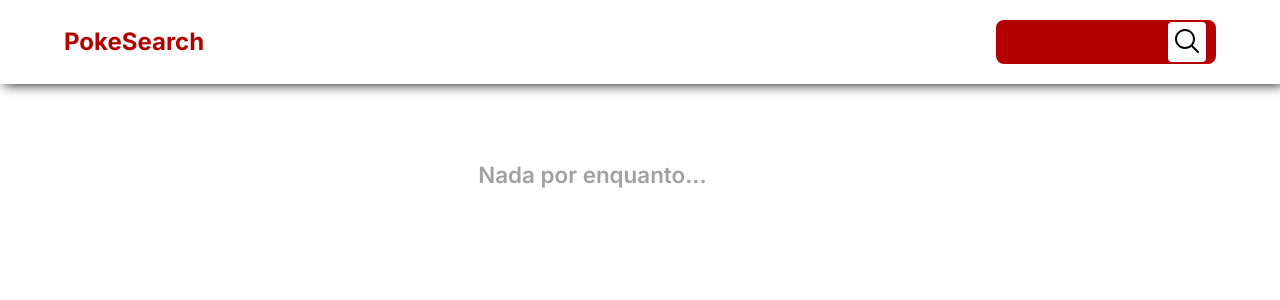
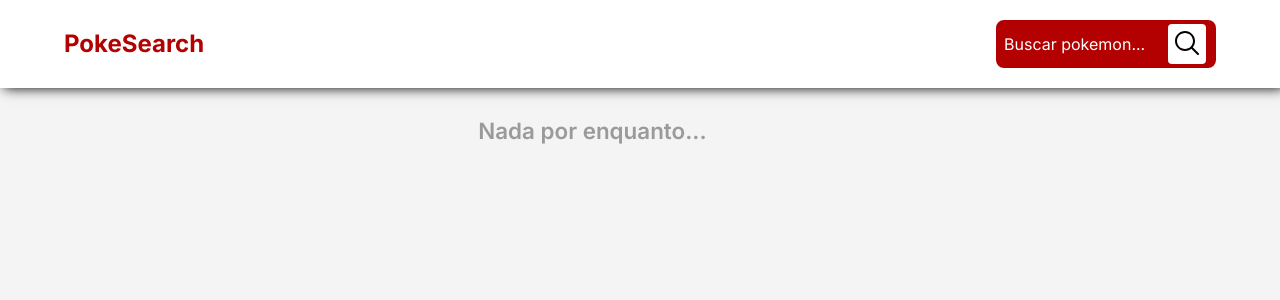
Before and after one commit to jallesbatista/poke-app, a Vue app: page / in a window 1280 px wide. Shown: the top 300 px of the page. Built offline with nearby package versions, Linux system fonts and the light colour scheme.

Commit message:
feat: create list card and some alters in css

```diff
--- a/src/App.vue
+++ b/src/App.vue
@@ -113,6 +113,7 @@ video {
   font-family: "Inter", sans-serif;
   vertical-align: baseline;
   box-sizing: border-box;
+  text-decoration: none;
 }
 
 /* HTML5 display-role reset for older browsers */
@@ -132,6 +133,7 @@ section {
 
 body {
   line-height: 1;
+  background-color: #a3a3a31c;
 }
 
 ol,
--- a/src/components/PokeHeader.vue
+++ b/src/components/PokeHeader.vue
@@ -2,13 +2,13 @@
   <header>
     <div class="container">
       <nav>
-        <h1>PokeSearch</h1>
-        <div class="input-group">
-          <input class="input-default" type="text" v-model="search" name="name" />
-          <button class="btn-primary btn-search" type="button" v-on:click="searchPokemon">
+        <a href="#"><h1>PokeSearch</h1></a>
+        <form class="input-group">
+          <input placeholder="Buscar pokemon..." class="input-default" type="text" v-model="search" name="name" />
+          <button class="btn-primary btn-search" type="submit" v-on:click.prevent="searchPokemon">
             <img :src="searchIcon" alt="Lupe" />
           </button>
-        </div>
+        </form>
       </nav>
     </div>
   </header>
@@ -31,16 +31,14 @@ export default {
       });
     },
   },
-  watch: {
-    search(val) {
-      console.log(val);
-    },
-  },
+  watch: {},
 };
 </script>
 
 <style scoped>
 header {
+  position: fixed;
+  top: 0;
   width: 100%;
   padding: 12px 0;
   background-color: white;
@@ -56,13 +54,22 @@ nav {
   align-items: center;
   gap: 8px;
 }
-
 .input-group input {
   padding: 12px 60px 12px 6px;
   background-color: #b30000;
   color: white;
   font-weight: 500;
+  border: 2px solid #b30000;
+  transition: 0.5s;
 }
+.input-group input:focus {
+  background-color: #e60000;
+}
+.input-group input::placeholder {
+  color: white;
+  font-weight: 400;
+}
+
 h1 {
   font-weight: 700;
   font-size: 1.5rem;
--- a/src/components/PokeHome.vue
+++ b/src/components/PokeHome.vue
@@ -1,8 +1,9 @@
 <template>
-  <PokeHeader v-on:search-pokemon="searchPokemon" />
+  <PokeHeader v-on:search-pokemon="searchPokemonSpecies" />
   <main>
     <div class="container">
       <div class="nothing-message" v-if="pokemons.length <= 0">Nada por enquanto...</div>
+      <PokeList v-if="pokemons.length" :pokemons="pokemons" />
     </div>
   </main>
 </template>
@@ -10,25 +11,103 @@
 <script>
 import instance from "@/server/axios";
 import PokeHeader from "./PokeHeader.vue";
+import PokeList from "./PokeList.vue";
 export default {
   components: {
     PokeHeader,
+    PokeList,
   },
   data() {
     return {
+      pokemonsNames: [],
       pokemons: [],
     };
   },
   methods: {
-    async searchPokemon({ search }) {
+    async searchPokemonSpecies({ search }) {
+      this.pokemons = [];
+      this.pokemonsNames = [];
+      if (search && typeof search === "string") {
+        try {
+          const specie = await instance.get(`/pokemon-species/${search.toLowerCase().trim()}`);
+          const { data: specieData } = specie;
+          const chain = await this.searchPokemonEvoChain(specieData.evolution_chain.url);
+          const { data: chainData } = chain;
+          this.setPokemonsToSearch(chainData.chain);
+        } catch (error) {
+          console.log(error);
+          return;
+        }
+      }
+    },
+    async searchPokemonEvoChain(url) {
       try {
-        const response = await instance.get(`/pokemon/${search.toLowerCase()}`);
-        console.log(response);
+        const response = await instance.get(url);
         return response;
       } catch (error) {
         console.log(error);
-        return;
       }
+    },
+    chainLoop(evo) {
+      this.pokemonsNames.push({
+        name: evo.species.name,
+      });
+    },
+    setPokemonsToSearch(chain) {
+      this.chainLoop(chain);
+      chain.evolves_to.forEach((evo, index, arr) => {
+        this.chainLoop(evo);
+        if (arr.length) {
+          evo.evolves_to.forEach((evo, index, arr) => {
+            if (arr.length) {
+              this.chainLoop(evo);
+
+              evo.evolves_to.forEach((evo, index, arr) => {
+                if (arr.length) {
+                  this.chainLoop(evo);
+
+                  evo.evolves_to.forEach((evo, index, arr) => {
+                    if (arr.length) {
+                      this.chainLoop(evo);
+                      console.log(evo.evo.evolves_to.length);
+                    }
+                  });
+                }
+              });
+            }
+          });
+        }
+      });
+    },
+    async searchPokemonsStats(name) {
+      try {
+        const response = await instance.get(`/pokemon/${name.toLowerCase().trim()}`);
+        const { data } = response;
+
+        const pokeInfo = {
+          image: data.sprites.other.dream_world.front_default,
+          order: data.order,
+          name: data.name,
+        };
+
+        data.stats.forEach(({ base_stat, stat }) => {
+          pokeInfo[`${stat.name}`] = base_stat;
+        });
+
+        this.pokemons.push(pokeInfo);
+      } catch (error) {
+        console.log(error);
+      }
+    },
+  },
+  watch: {
+    pokemonsNames: {
+      handler(val) {
+        Object.values(val).forEach(({ name }) => {
+          this.searchPokemonsStats(name);
+        });
+      },
+      deep: true,
     },
   },
 };
@@ -36,7 +115,7 @@ export default {
 
 <style>
 main {
-  margin-top: 20px;
+  margin-top: 120px;
 }
 .nothing-message {
   width: 90%;
--- /dev/null
+++ b/src/components/PokeList.vue
@@ -0,0 +1,93 @@
+<template>
+  <ul v-if="pokemonsList.length">
+    <li v-for="(pokemon, index) in pokemonsList" v-bind:key="index">
+      <img :src="pokemon.image" alt="" />
+      <div class="profile">
+        <h2>{{ pokemon.name }}</h2>
+        <div class="stats">
+          <p style="text-shadow: 0px 0px 1px #19a119bd">HP: {{ pokemon.hp }}</p>
+          <p style="text-shadow: 0px 0px 1px #ff0000">ATTACK: {{ pokemon.attack }}</p>
+          <p style="text-shadow: 0px 0px 1px #7c7cffb3">DEFENSE: {{ pokemon.defense }}</p>
+          <p style="text-shadow: 0px 0px 1px #f0b100">SPEED: {{ pokemon.speed }}</p>
+          <p style="text-shadow: 0px 0px 1px #e254e2">SPECIAL ATTACK: {{ pokemon["special-attack"] }}</p>
+          <p style="text-shadow: 0px 0px 1px mediumblue">SPECIAL DEFENSE: {{ pokemon["special-defense"] }}</p>
+        </div>
+      </div>
+    </li>
+  </ul>
+</template>
+
+<script>
+export default {
+  data() {
+    return {
+      pokemonsList: this.pokemons,
+    };
+  },
+  props: {
+    pokemons: Array,
+  },
+};
+</script>
+
+<style scoped>
+ul {
+  display: flex;
+  flex-direction: column;
+  width: 100%;
+  gap: 20px 12px;
+  justify-content: space-between;
+  padding-bottom: 40px;
+}
+li {
+  min-width: 220px;
+  height: 320px;
+  border: 2px solid red;
+  border-radius: 8px;
+  padding: 20px 0;
+  box-shadow: 0px 0px 12px 2px red;
+  background-color: white;
+}
+.profile {
+  padding: 0 20px;
+  display: flex;
+  flex-direction: column;
+}
+.profile h2 {
+  padding: 4px 0;
+  width: 100%;
+  text-align: center;
+  font-size: 1.2rem;
+  font-weight: 600;
+  color: black;
+  box-shadow: 0px 0px 10px gray;
+}
+.profile .stats {
+  margin-top: 8px;
+  display: flex;
+  flex-direction: column;
+  gap: 2px;
+}
+.stats {
+  font-size: 1rem;
+  font-weight: 500;
+  color: black;
+}
+.profile h2::first-letter {
+  text-transform: capitalize;
+}
+li img {
+  width: 100%;
+  height: 50%;
+}
+
+@media (min-width: 520px) {
+  ul {
+    flex-direction: row;
+    flex-wrap: wrap;
+  }
+  li {
+    width: calc(90% / 3);
+  }
+}
+</style>
```
